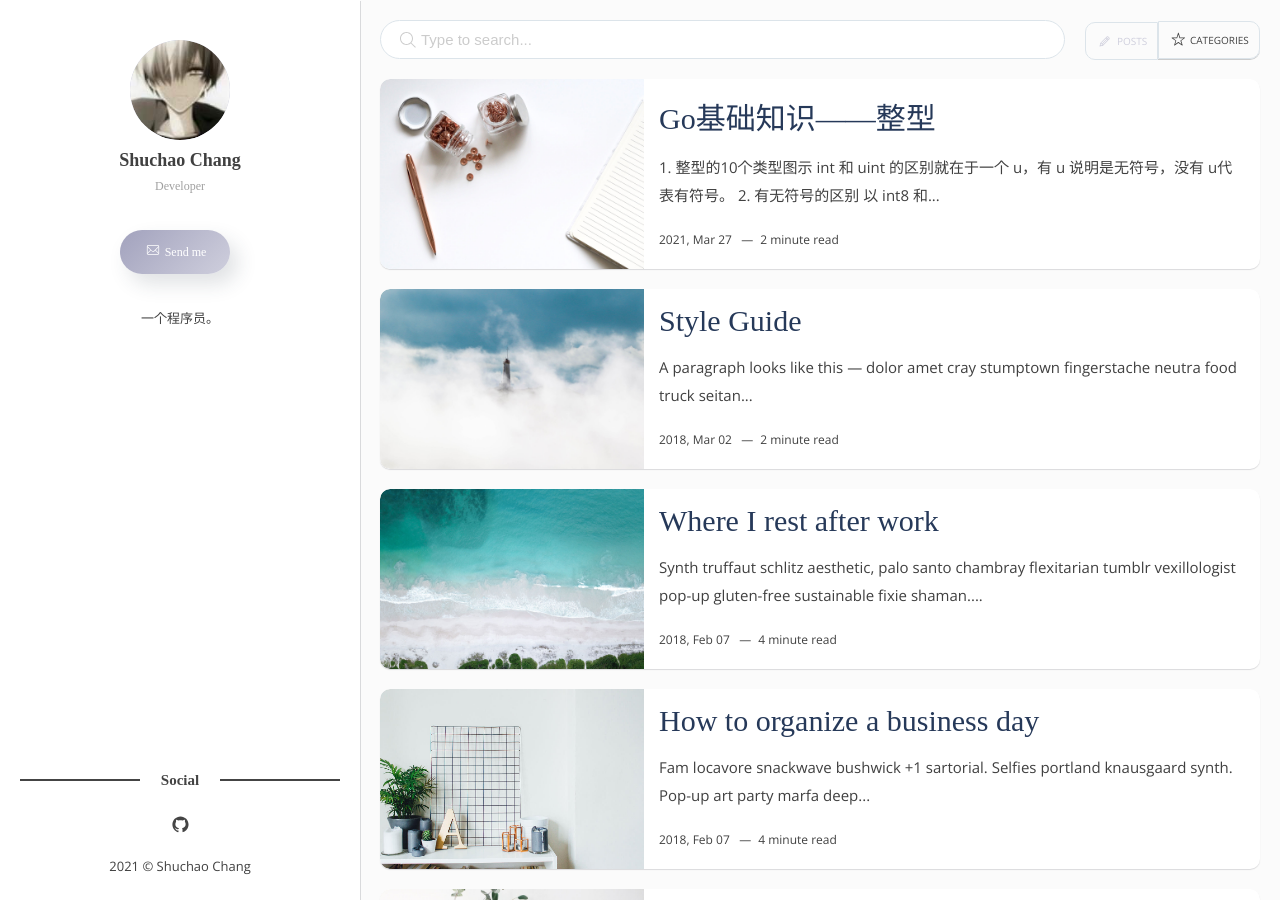
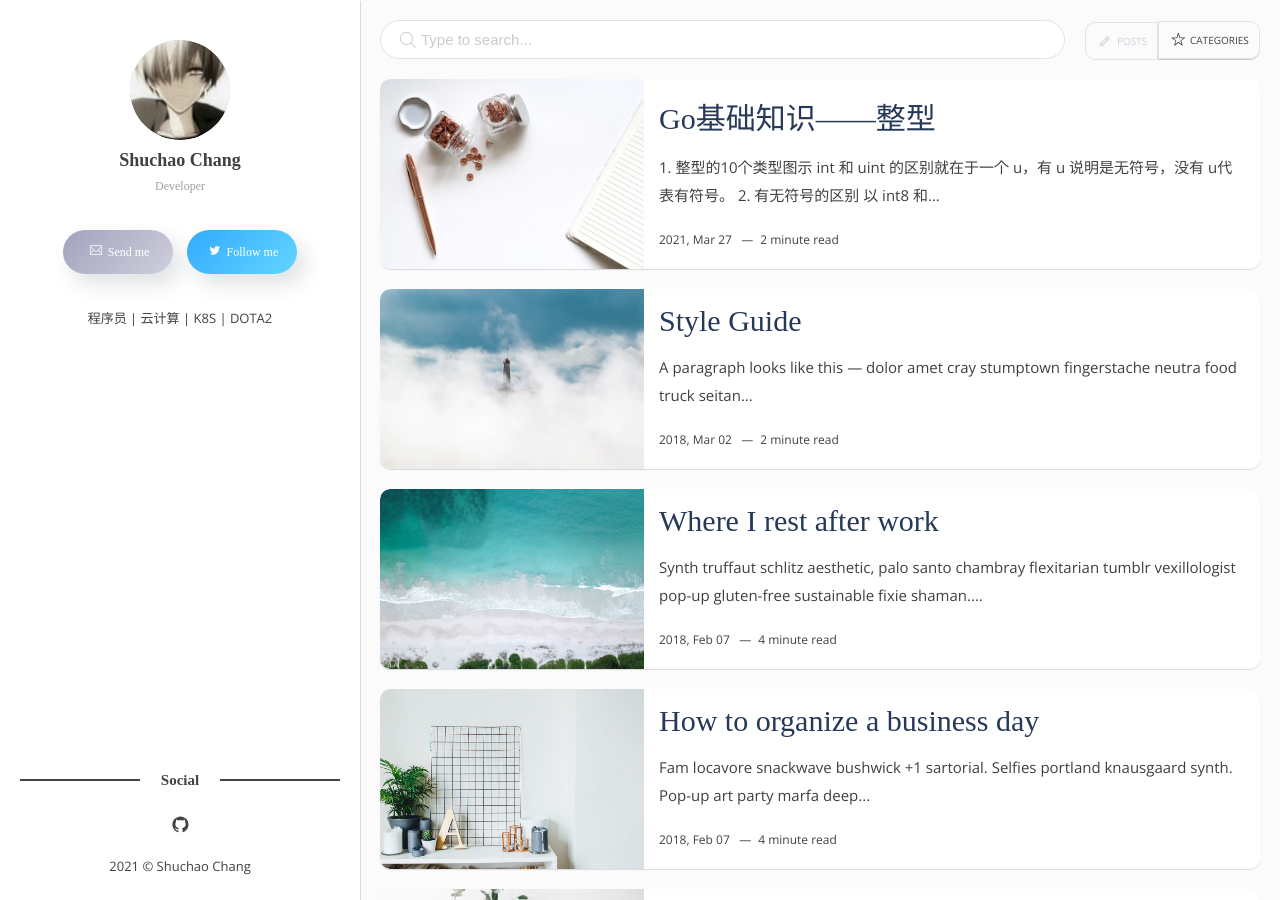
Before and after one commit to changshuchao/changshuchao-test.github.io, a Jekyll site: the page built from index.html, in a window 1280 px wide and 900 px high. Built offline with Jekyll 4.4.1, drawn with Linux system fonts in a browser that asks for light colours; some web fonts are replaced; the list of posts is cut into pages by our own code.

Commit message:
Update _config.yml

```diff
--- a/_config.yml
+++ b/_config.yml
@@ -8,8 +8,8 @@ author-name:    Shuchao Chang
 author-image:   1.jpg
 author-job:     Developer
 author-email:   changshuchao1@gmail.com # Add your email for contant form.
-author-twitter:  # Add your twitter account
-about-author:   一个程序员。
+author-twitter:  none # Add your twitter account
+about-author:   程序员 | 云计算 | K8S | DOTA2
 
 # Social settings
 social-twitter:
```
